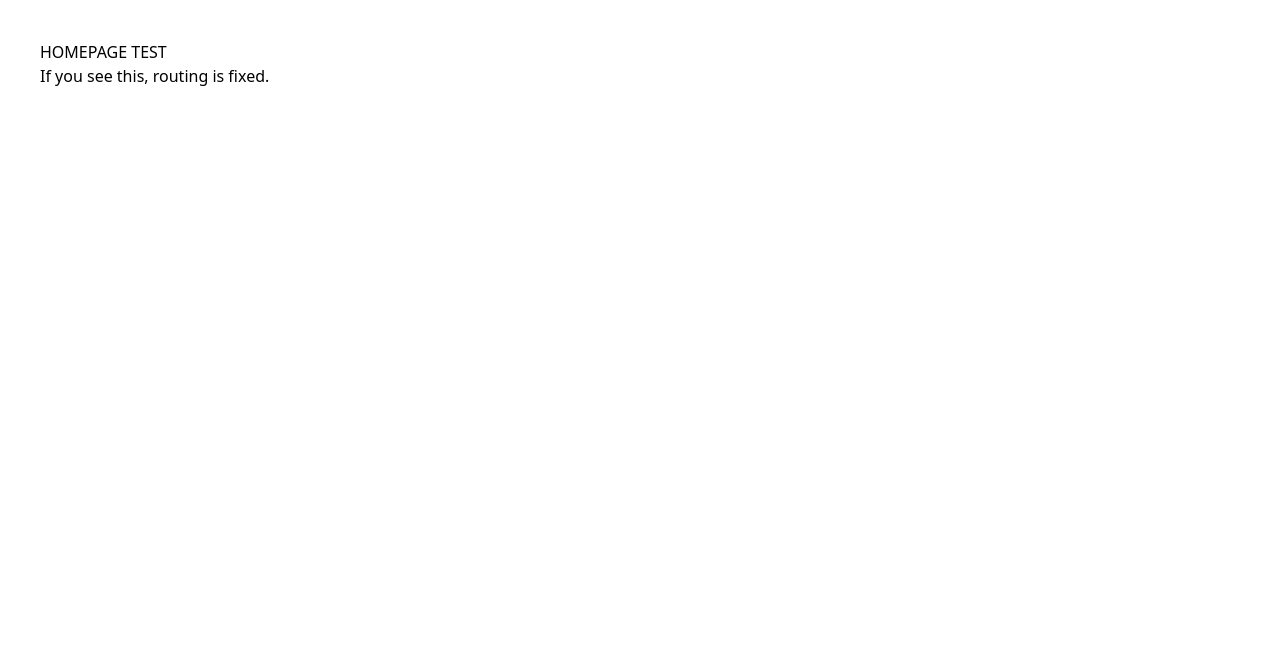
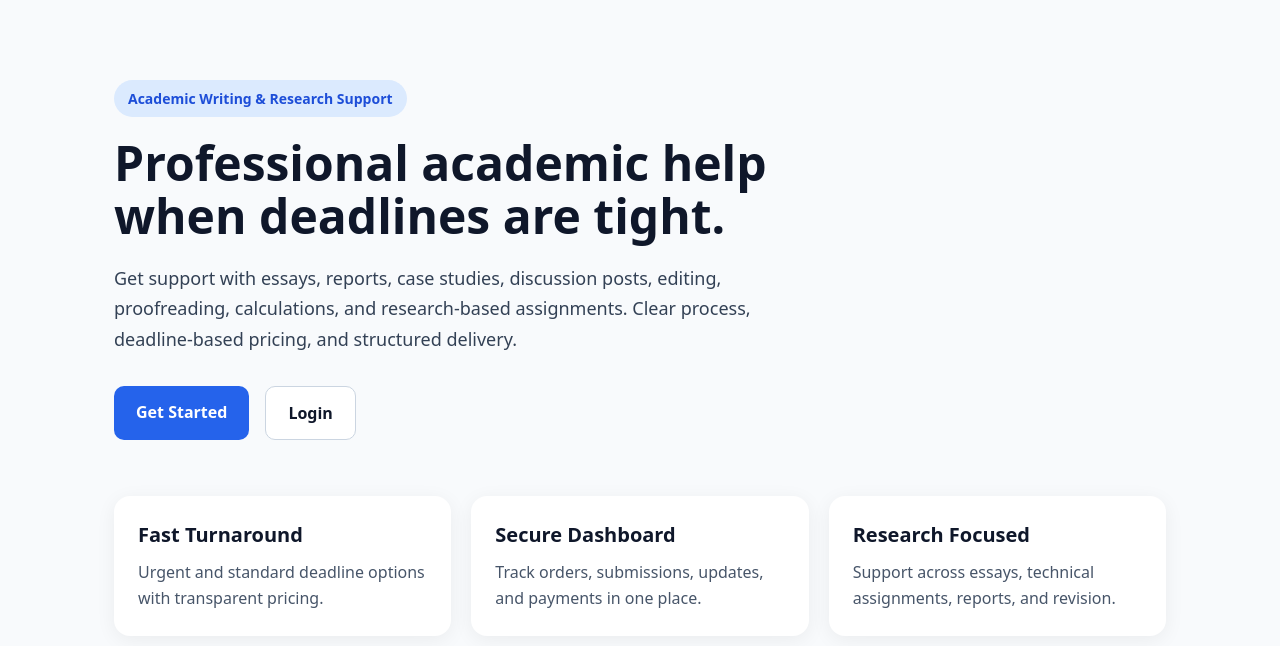
Before and after one commit to Brady294/academic-frontend, a Next.js app: page / in a window 1280 px wide. Shown: the top 646 px of the page. Built offline with nearby package versions, Linux system fonts and the light colour scheme.

Commit message:
Replace homepage test with landing page

```diff
--- a/app/page.tsx
+++ b/app/page.tsx
@@ -1,8 +1,142 @@
 export default function Home() {
   return (
-    <div style={{ padding: 40 }}>
-      <h1>HOMEPAGE TEST</h1>
-      <p>If you see this, routing is fixed.</p>
-    </div>
+    <main style={{ minHeight: "100vh", backgroundColor: "#f8fafc", color: "#0f172a" }}>
+      <section
+        style={{
+          maxWidth: "1100px",
+          margin: "0 auto",
+          padding: "80px 24px",
+        }}
+      >
+        <div style={{ maxWidth: "700px" }}>
+          <p
+            style={{
+              display: "inline-block",
+              backgroundColor: "#dbeafe",
+              color: "#1d4ed8",
+              padding: "8px 14px",
+              borderRadius: "999px",
+              fontSize: "14px",
+              fontWeight: 600,
+              marginBottom: "20px",
+            }}
+          >
+            Academic Writing & Research Support
+          </p>
+
+          <h1
+            style={{
+              fontSize: "48px",
+              lineHeight: "1.1",
+              fontWeight: 800,
+              marginBottom: "20px",
+            }}
+          >
+            Professional academic help when deadlines are tight.
+          </h1>
+
+          <p
+            style={{
+              fontSize: "18px",
+              lineHeight: "1.7",
+              color: "#334155",
+              marginBottom: "32px",
+            }}
+          >
+            Get support with essays, reports, case studies, discussion posts,
+            editing, proofreading, calculations, and research-based assignments.
+            Clear process, deadline-based pricing, and structured delivery.
+          </p>
+
+          <div style={{ display: "flex", gap: "16px", flexWrap: "wrap" }}>
+            <a
+              href="/register"
+              style={{
+                backgroundColor: "#2563eb",
+                color: "#ffffff",
+                padding: "14px 22px",
+                borderRadius: "10px",
+                textDecoration: "none",
+                fontWeight: 600,
+              }}
+            >
+              Get Started
+            </a>
+
+            <a
+              href="/login"
+              style={{
+                border: "1px solid #cbd5e1",
+                color: "#0f172a",
+                padding: "14px 22px",
+                borderRadius: "10px",
+                textDecoration: "none",
+                fontWeight: 600,
+                backgroundColor: "#ffffff",
+              }}
+            >
+              Login
+            </a>
+          </div>
+        </div>
+
+        <div
+          style={{
+            marginTop: "56px",
+            display: "grid",
+            gridTemplateColumns: "repeat(auto-fit, minmax(220px, 1fr))",
+            gap: "20px",
+          }}
+        >
+          <div
+            style={{
+              backgroundColor: "#ffffff",
+              padding: "24px",
+              borderRadius: "16px",
+              boxShadow: "0 4px 20px rgba(0,0,0,0.06)",
+            }}
+          >
+            <h3 style={{ fontSize: "20px", fontWeight: 700, marginBottom: "10px" }}>
+              Fast Turnaround
+            </h3>
+            <p style={{ color: "#475569", lineHeight: "1.6" }}>
+              Urgent and standard deadline options with transparent pricing.
+            </p>
+          </div>
+
+          <div
+            style={{
+              backgroundColor: "#ffffff",
+              padding: "24px",
+              borderRadius: "16px",
+              boxShadow: "0 4px 20px rgba(0,0,0,0.06)",
+            }}
+          >
+            <h3 style={{ fontSize: "20px", fontWeight: 700, marginBottom: "10px" }}>
+              Secure Dashboard
+            </h3>
+            <p style={{ color: "#475569", lineHeight: "1.6" }}>
+              Track orders, submissions, updates, and payments in one place.
+            </p>
+          </div>
+
+          <div
+            style={{
+              backgroundColor: "#ffffff",
+              padding: "24px",
+              borderRadius: "16px",
+              boxShadow: "0 4px 20px rgba(0,0,0,0.06)",
+            }}
+          >
+            <h3 style={{ fontSize: "20px", fontWeight: 700, marginBottom: "10px" }}>
+              Research Focused
+            </h3>
+            <p style={{ color: "#475569", lineHeight: "1.6" }}>
+              Support across essays, technical assignments, reports, and revision.
+            </p>
+          </div>
+        </div>
+      </section>
+    </main>
   );
 }
```
